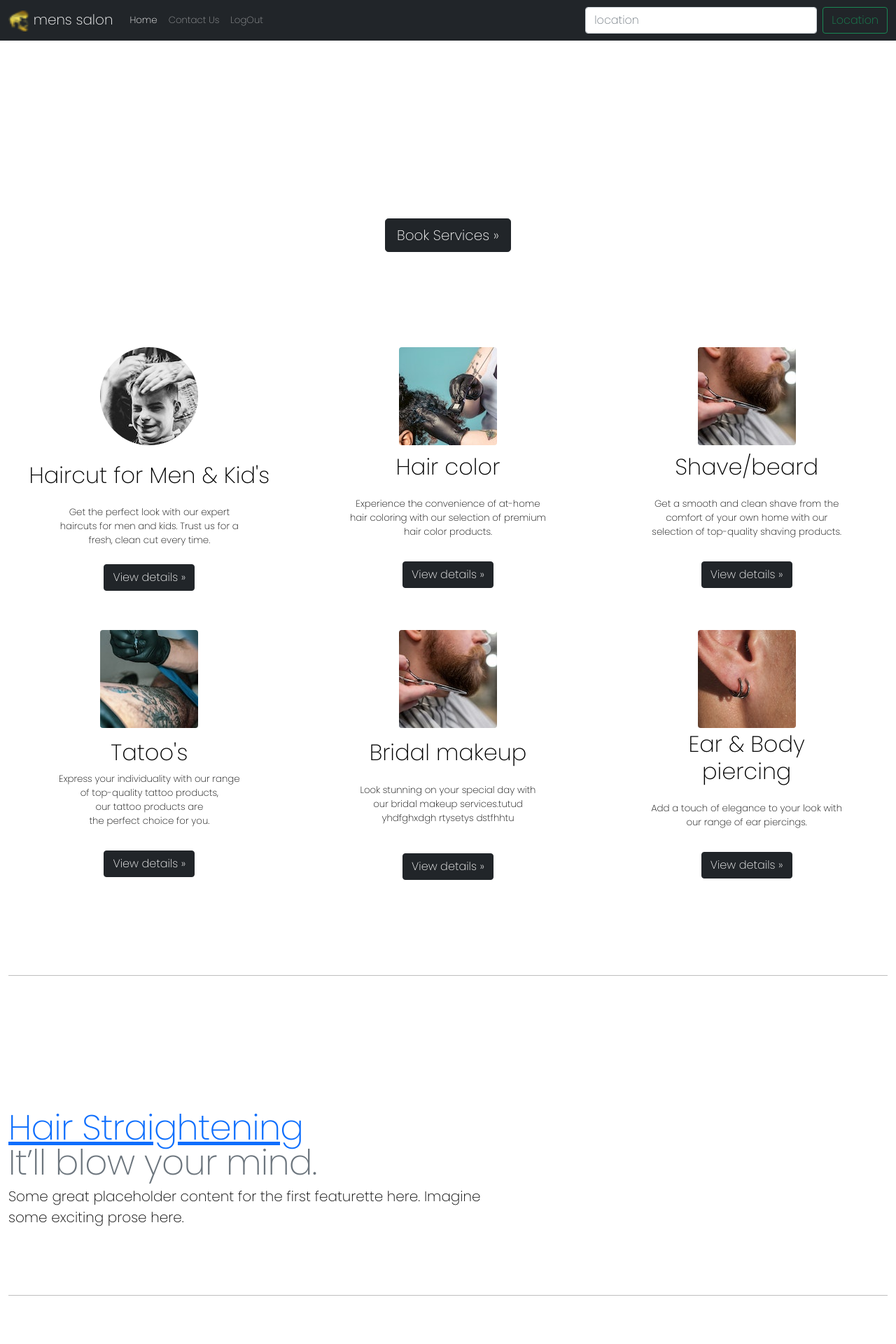
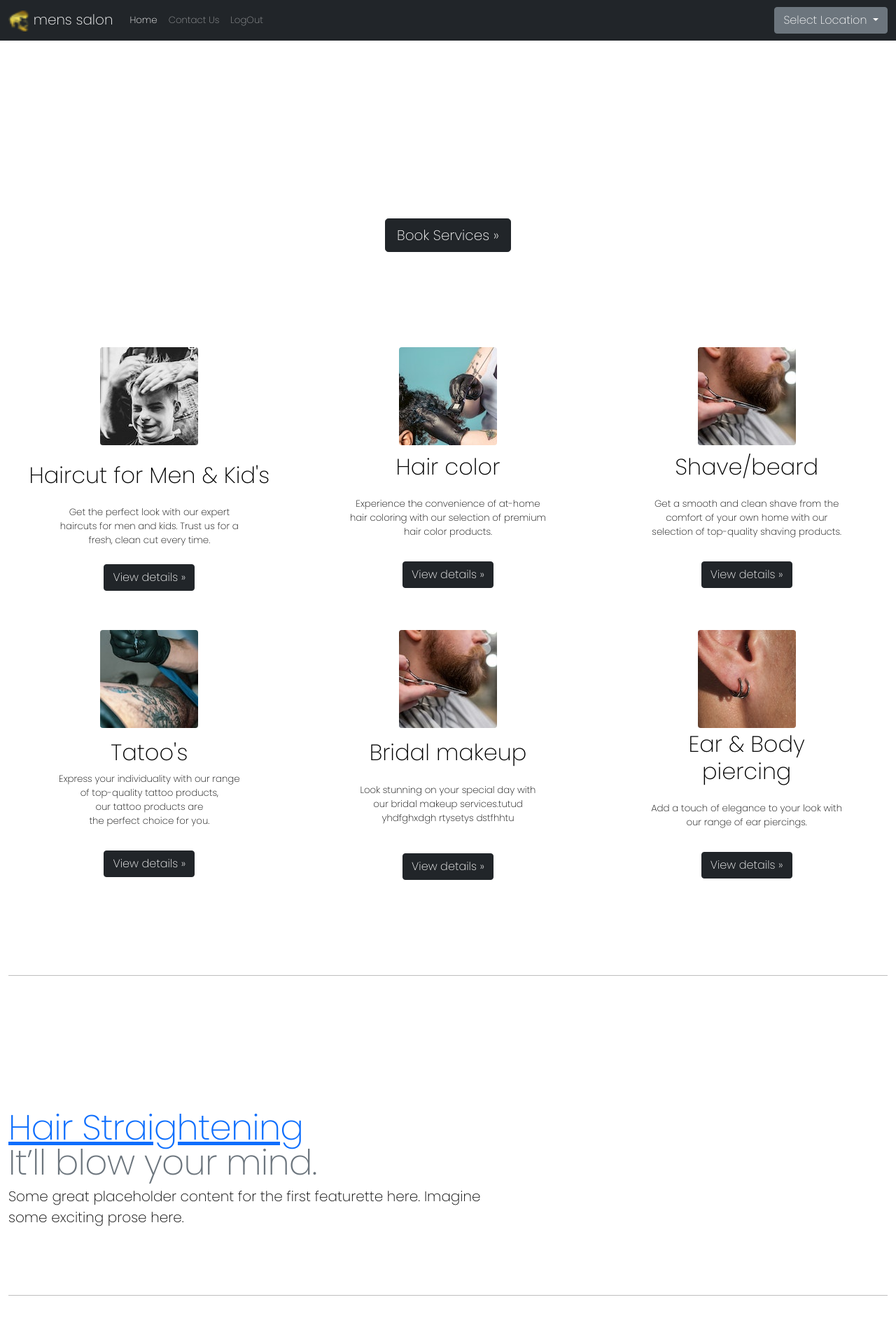
Before and after one commit to Prabhukum/mens_salon_project, a PHP site: page /phpmailer/ in a window 1280 px wide. Shown: the top 1920 px of the page at 70% size. Run offline with PHP 8.4, Linux system fonts and the light colour scheme; the visitor is signed in with stand-in values (Sample User, id 1); grey boxes are pictures that could not be loaded.

Commit message:
location

```diff
--- a/index.php
+++ b/index.php
@@ -74,17 +74,27 @@
           }
           ?>
         </ul>
-        <form class="d-flex">
-          <input class="form-control me-2" type="search" placeholder="location" aria-label="Search">
-          <button class="btn btn-outline-success" type="submit">Location</button>
-        </form>
+
+        <div class="dropdown">
+  <a class="btn btn-secondary dropdown-toggle" href="#" role="button" id="dropdownMenuLink" data-bs-toggle="dropdown" aria-expanded="false">
+    Select Location
+  </a>
+
+  <ul class="dropdown-menu" aria-labelledby="dropdownMenuLink">
+    <li><a class="dropdown-item" href="#">Tiruttani</a></li>
+    <li><a class="dropdown-item" href="#">Sholingur</a></li>
+    <li><a class="dropdown-item" href="#">Arakkonam</a></li>
+    <li><a class="dropdown-item" href="#">Arcot</a></li>
+  </ul>
+</div>
+
       </div>
     </div>
   </nav>
 </header>
 
 <main>
-  <div id="carouselExampleCaptions" class="carousel slide" data-bs-ride="carousel">
+     <div id="carouselExampleCaptions" class="carousel slide" data-bs-ride="carousel">
     <div class="carousel-indicators">
       <button type="button" data-bs-target="#carouselExampleCaptions" data-bs-slide-to="0" class="active" aria-current="true" aria-label="Slide 1"></button>
       <button type="button" data-bs-target="#carouselExampleCaptions" data-bs-slide-to="1" aria-label="Slide 2"></button>
@@ -131,6 +141,7 @@
 
   <div class="container-fluid marketing" id="scrolldown">
 
+
     <!-- Three columns of text below the carousel -->
     <div class="row services">
 
@@ -138,7 +149,7 @@
 
         <div class="col-lg-4 mt-5 ">
         <!-- <svg class="bd-placeholder-img rounded-circle" width="140" height="140" xmlns="http://www.w3.org/2000/svg" role="img" aria-label="Placeholder: 140x140" preserveAspectRatio="xMidYMid slice" focusable="false"><title>Placeholder</title><rect width="100%" height="100%" fill="#777"/><text x="50%" y="50%" fill="#777" dy=".3em">140x140</text></svg> -->
-       <a href="app\Hair color Card-Section.html"><img src="app/saloon/pexels-kevin-bidwell-9491365.jpg" class="rounded-circle  mb-2" width="140" height="140" alt=""></a>
+       <a href="app\Hair color Card-Section.html"><img src="app/saloon/pexels-kevin-bidwell-9491365.jpg" class="rounded mb-2" width="140" height="140" alt=""></a>
         <h2 class="mt-lg-3">Haircut for Men & Kid's</h2>
         <p class="mt-lg-4 px-lg-5">Get the perfect look with our expert haircuts for men and kids. Trust us for a fresh, clean cut every time.</p>
         <p><a class="btn btn-dark mt-lg-2" href="app\haircut for men & kid's Card-Section.html">View details &raquo;</a></p>
@@ -250,7 +261,8 @@
   </footer>
 </main>
 
-
+<iframe src="https://www.google.com/maps/place/13.181053+79.601208" ></iframe>
 
   </body>
+
 </html>
```
Also changed, not shown: app/icons/03112107_kaizosalon_SA-1.jpg (added).
